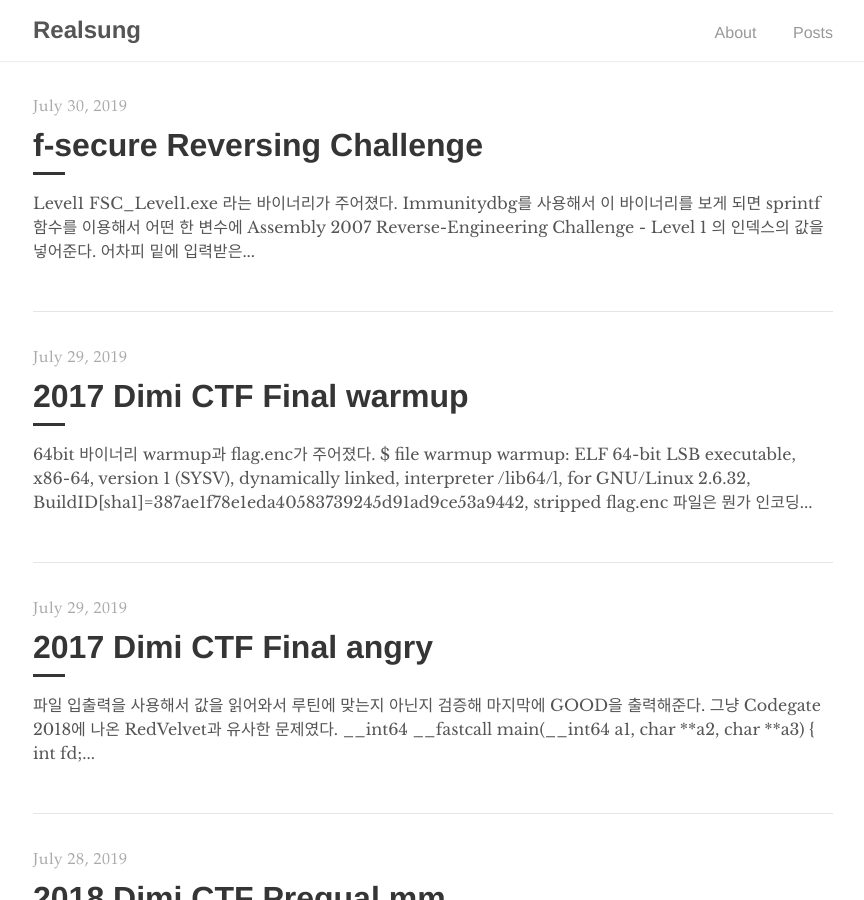
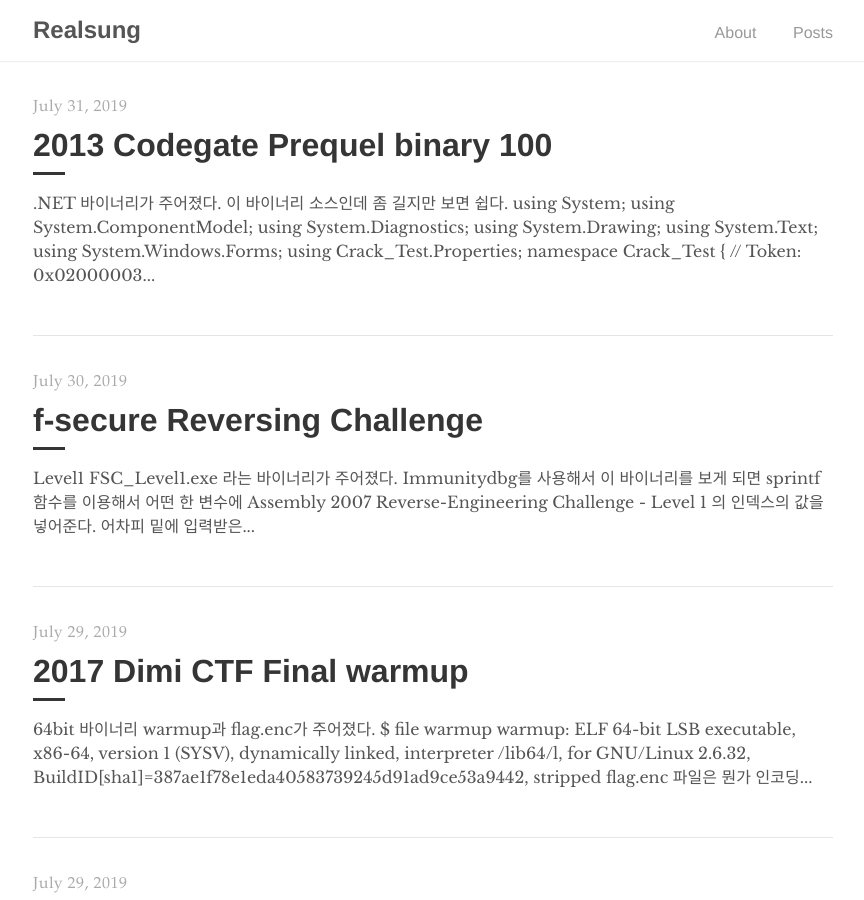
Before and after one commit to realsung/realsung.github.io_backup, a Jekyll site: the page built from index.html, in a window 1280 px wide and 900 px high. Shown: the whole window, without its empty margins (207-1071 px from the left). Built offline with Jekyll 4.4.1, drawn with Linux system fonts in a browser that asks for light colours; the list of posts is cut into pages by our own code; part of the change alters nothing that is shown; some of the changed text lies outside the part shown.

Commit message:
add 2013 codegate binary100

````diff
--- a/_posts/2019-7-24-codegate-openctf.md
+++ b/_posts/2019-7-24-codegate-openctf.md
@@ -145,9 +145,14 @@ main:
 	@ args = 0, pretend = 0, frame = 8
 	@ frame_needed = 1, uses_anonymous_args = 0
 	push	{fp, lr}
+	lr fp 순으로 stack에 값을 넣는다. 함수 프롤로그 부분
 	add	fp, sp, #4
+	fp
 	sub	sp, sp, #8
+	sp -= 8이라고 볼 수 있다.
+	스택 사용 공간을 할당하는듯 하다.
 	ldr	r0, .L5
+	*(r0) = .L5
 	bl	srand
 	bl	rand
 	mov	r2, r0
@@ -161,10 +166,15 @@ main:
 	add	r3, r3, r1
 	lsl	r3, r3, #1
 	sub	r3, r2, r3
+	r3 = r2 - r3
 	str	r3, [fp, #-8]
+	*(fp-8)에 r3를 넣는다
 	mov	r3, #0
+	r3 = 0으로 셋팅
 	str	r3, [fp, #-12]
+	*(fp-12)에 r3를 넣는다.
 	b	.L2
+	.L2 함수 호출한다.
 .L3:
 	ldr	r2, .L5+8
 	ldr	r3, [fp, #-12]
@@ -184,20 +194,34 @@ main:
 	str	r3, [fp, #-12]
 .L2:
 	ldr	r3, [fp, #-12]
+	r3 = *(fp-12)
 	cmp	r3, #25
+	r3가 25인지 비교하고 25면 제로 플래그 0으로 세팅
+	글자수만큼 계속 ~
 	ble	.L3
+	.L3 연산 결과가 작거나 같으면 .L3를 호출한다.
 	ldr	r1, .L5+8
 	ldr	r0, .L5+12
 	bl	printf
 	mov	r3, #0
+	r3에 0을 넣는다.
 	mov	r0, r3
+	r0에도 0을 넣는다.
+	리턴 값에 0을 넣은 것이다. return 0; 해준듯 하다.
 	sub	sp, fp, #4
 	@ sp needed
 	pop	{fp, pc}
-
+	함수 프롤로그 부분인듯하다.
 ```
 
 
+
+```python
+a="]cX^r@VC`b*V+idVk_+eVD(gjt\000"
+print ''.join(chr(ord(i)+9) for i in a)
+```
+
+**FLAG : `flag{I_Lik3_4rm_th4n_M1ps}`**
 
 <br />
 
--- /dev/null
+++ b/_posts/2019-7-31-2013codegate-binary100.md
@@ -0,0 +1,578 @@
+---
+layout: post
+title: 2013 Codegate Prequel binary 100
+author: "Realsung"
+comments: true
+featured: true
+sitemap :
+  changefreq : 2013 codegate binary 100
+  priority : 1.0
+---
+
+.NET 바이너리가 주어졌다.
+
+![](https://user-images.githubusercontent.com/32904385/62139796-e5f8e780-b324-11e9-8f03-22cd2e5a7422.png)
+
+이 바이너리 소스인데 좀 길지만 보면 쉽다.
+
+```c#
+using System;
+using System.ComponentModel;
+using System.Diagnostics;
+using System.Drawing;
+using System.Text;
+using System.Windows.Forms;
+using Crack_Test.Properties;
+
+namespace Crack_Test
+{
+	// Token: 0x02000003 RID: 3
+	public class Crack_Game : Form
+	{
+		// Token: 0x06000004 RID: 4 RVA: 0x00002158 File Offset: 0x00000358
+		public Crack_Game()
+		{
+			this.a();
+			this.r.MaxLength = 25;
+		}
+
+		// Token: 0x06000005 RID: 5 RVA: 0x000021DC File Offset: 0x000003DC
+		public bool TextInput(int txt)
+		{
+			bool result;
+			if (this.r.MaxLength > this.r.TextLength)
+			{
+				TextBox textBox = this.r;
+				textBox.Text += txt;
+				result = true;
+			}
+			else
+			{
+				MessageBox.Show("length error!!");
+				result = false;
+			}
+			return result;
+		}
+
+		// Token: 0x06000006 RID: 6 RVA: 0x0000223C File Offset: 0x0000043C
+		private void m(object A_0, EventArgs A_1)
+		{
+			this.b = 1;
+			this.TextInput(this.b);
+		}
+
+		// Token: 0x06000007 RID: 7 RVA: 0x00002253 File Offset: 0x00000453
+		private void l(object A_0, EventArgs A_1)
+		{
+			this.b = 2;
+			this.TextInput(this.b);
+		}
+
+		// Token: 0x06000008 RID: 8 RVA: 0x0000226A File Offset: 0x0000046A
+		private void k(object A_0, EventArgs A_1)
+		{
+			this.b = 3;
+			this.TextInput(this.b);
+		}
+
+		// Token: 0x06000009 RID: 9 RVA: 0x00002281 File Offset: 0x00000481
+		private void j(object A_0, EventArgs A_1)
+		{
+			this.b = 4;
+			this.TextInput(this.b);
+		}
+
+		// Token: 0x0600000A RID: 10 RVA: 0x00002298 File Offset: 0x00000498
+		private void i(object A_0, EventArgs A_1)
+		{
+			this.b = 5;
+			this.TextInput(this.b);
+		}
+
+		// Token: 0x0600000B RID: 11 RVA: 0x000022AF File Offset: 0x000004AF
+		private void h(object A_0, EventArgs A_1)
+		{
+			this.b = 6;
+			this.TextInput(this.b);
+		}
+
+		// Token: 0x0600000C RID: 12 RVA: 0x000022C6 File Offset: 0x000004C6
+		private void g(object A_0, EventArgs A_1)
+		{
+			this.b = 7;
+			this.TextInput(this.b);
+		}
+
+		// Token: 0x0600000D RID: 13 RVA: 0x000022DD File Offset: 0x000004DD
+		private void f(object A_0, EventArgs A_1)
+		{
+			this.b = 8;
+			this.TextInput(this.b);
+		}
+
+		// Token: 0x0600000E RID: 14 RVA: 0x000022F4 File Offset: 0x000004F4
+		private void e(object A_0, EventArgs A_1)
+		{
+			this.b = 9;
+			this.TextInput(this.b);
+		}
+
+		// Token: 0x0600000F RID: 15 RVA: 0x0000230C File Offset: 0x0000050C
+		private void d(object A_0, EventArgs A_1)
+		{
+			this.b = 0;
+			this.TextInput(this.b);
+		}
+
+		// Token: 0x06000010 RID: 16 RVA: 0x00002324 File Offset: 0x00000524
+		private void c(object A_0, EventArgs A_1)
+		{
+			try
+			{
+				this.r.Text = string.Empty;
+			}
+			catch (Exception ex)
+			{
+				Trace.WriteLine(ex.Message);
+			}
+		}
+
+		// Token: 0x06000011 RID: 17 RVA: 0x0000236C File Offset: 0x0000056C
+		private void b(object A_0, EventArgs A_1)
+		{
+			this.Shadowkey = "N0\u0005\u001aO+/\fN<37JRLJ\u001e\f\u0014\u000f\u000f";
+			string data = string.Empty;
+			string str = string.Empty;
+			if (this.r.Text != "")
+			{
+				this.Shadowkey += "\u0014\u000f\u000f\u0017\u001c<J\a\u001a)%M\f\u0015\u001f<2\u000fE\u001e\u00122\u0010V9\u00166H-\u0012@";
+				data = AESCrypt.Encrypt(this.r.Text, Crack_Game.KeyValue);
+				str = this.xorToString(data);
+				Trace.WriteLine("Encrypt key:" + str);
+				this.TransFormable(this.r.Text);
+				if (this.r.Text.Length != 16)
+				{
+					string data2 = this.a.TransForm_S();
+					string text = this.a.TransForm_B(data2);
+					MessageBox.Show(text);
+				}
+			}
+			else
+			{
+				string text2 = this.a.Md5hash(this.r.Text);
+				byte[] array = this.a.stringTobyte(AESCrypt.Encrypt(this.r.Text, Crack_Game.KeyValue));
+				string str2 = "";
+				for (int i = 0; i < array.Length; i++)
+				{
+					str2 += string.Format(" {0:X2}", array[i]);
+				}
+				for (int i = 0; i < array.Length; i++)
+				{
+					array[i] ^= 67;
+				}
+				string data3 = this.a.ByteTostring_t(array);
+				byte[] array2 = this.a.stringTobyte(this.a.TransForm());
+				for (int i = 0; i < array2.Length; i++)
+				{
+					array2[i] ^= 67;
+				}
+				string text3 = AESCrypt.Decrypt(this.a.ByteTostring_t(array2), Crack_Game.KeyValue);
+				this.a.TransForm_B(data3);
+				Trace.WriteLine(this.a.TransForm_B(data3));
+				MessageBox.Show("input password :");
+			}
+		}
+
+		// Token: 0x06000012 RID: 18 RVA: 0x0000258C File Offset: 0x0000078C
+		public byte[] stringTobyte(string str)
+		{
+			return Encoding.UTF8.GetBytes(str.ToCharArray());
+		}
+
+		// Token: 0x06000013 RID: 19 RVA: 0x000025B0 File Offset: 0x000007B0
+		public string ByteTostring(byte[] bt)
+		{
+			string text = "";
+			for (int i = 0; i < bt.Length; i++)
+			{
+				text += Encoding.Default.GetString(bt, i, 1);
+			}
+			return text;
+		}
+
+		// Token: 0x06000014 RID: 20 RVA: 0x000025F4 File Offset: 0x000007F4
+		public void TransFormable(string Data)
+		{
+			if (Data.Length == 16)
+			{
+				if (this.xorToString(AESCrypt.Encrypt(this.r.Text, Crack_Game.KeyValue)) == this.lowkey)
+				{
+					string textToDecrypt = this.StringToXOR(this.a.ByteTostring_t(this.c));
+					string text = AESCrypt.Decrypt(textToDecrypt, Crack_Game.KeyValue);
+					MessageBox.Show(text);
+				}
+				else
+				{
+					string textToDecrypt2 = this.StringToXOR(this.a.ByteTostring_t(this.d));
+					string str = AESCrypt.Decrypt(textToDecrypt2, Crack_Game.KeyValue);
+					MessageBox.Show("Do you know ?  " + str);
+				}
+			}
+		}
+
+		// Token: 0x06000015 RID: 21 RVA: 0x000026B0 File Offset: 0x000008B0
+		public string StringToXOR(string data)
+		{
+			string empty = string.Empty;
+			byte[] array = new byte[data.Length];
+			array = this.stringTobyte(data);
+			for (int i = 0; i < array.Length; i++)
+			{
+				array[i] ^= 37;
+				array[i] ^= 88;
+			}
+			return this.ByteTostring(array);
+		}
+
+		// Token: 0x06000016 RID: 22 RVA: 0x00002710 File Offset: 0x00000910
+		public string xorToString(string data)
+		{
+			string empty = string.Empty;
+			byte[] array = new byte[data.Length];
+			array = this.stringTobyte(data);
+			for (int i = 0; i < array.Length; i++)
+			{
+				array[i] ^= 21;
+			}
+			return this.ByteTostring(array);
+		}
+
+		// Token: 0x06000017 RID: 23 RVA: 0x00002765 File Offset: 0x00000965
+		private void a(object A_0, EventArgs A_1)
+		{
+		}
+
+		// Token: 0x06000018 RID: 24 RVA: 0x00002768 File Offset: 0x00000968
+		protected override void Dispose(bool disposing)
+		{
+			if (disposing && this.e != null)
+			{
+				this.e.Dispose();
+			}
+			base.Dispose(disposing);
+		}
+
+		// Token: 0x06000019 RID: 25 RVA: 0x000027A0 File Offset: 0x000009A0
+		private void a()
+		{
+			this.f = new Button();
+			this.g = new Button();
+			this.h = new Button();
+			this.i = new Button();
+			this.j = new Button();
+			this.k = new Button();
+			this.l = new Button();
+			this.m = new Button();
+			this.n = new Button();
+			this.o = new Button();
+			this.p = new Button();
+			this.q = new Button();
+			this.r = new TextBox();
+			this.s = new Label();
+			base.SuspendLayout();
+			this.f.Image = Resources.num_14;
+			this.f.Location = new Point(25, 62);
+			this.f.Name = "button1";
+			this.f.Size = new Size(56, 56);
+			this.f.TabIndex = 0;
+			this.f.UseVisualStyleBackColor = true;
+			this.f.Click += this.m;
+			this.g.Image = Resources.num_21;
+			this.g.Location = new Point(101, 62);
+			this.g.Name = "button2";
+			this.g.Size = new Size(56, 56);
+			this.g.TabIndex = 1;
+			this.g.UseVisualStyleBackColor = true;
+			this.g.Click += this.l;
+			this.h.Image = Resources.num_3;
+			this.h.Location = new Point(177, 62);
+			this.h.Name = "button3";
+			this.h.Size = new Size(56, 56);
+			this.h.TabIndex = 2;
+			this.h.UseVisualStyleBackColor = true;
+			this.h.Click += this.k;
+			this.i.Image = Resources.num_4;
+			this.i.Location = new Point(25, 124);
+			this.i.Name = "button4";
+			this.i.Size = new Size(56, 56);
+			this.i.TabIndex = 3;
+			this.i.UseVisualStyleBackColor = true;
+			this.i.Click += this.j;
+			this.j.Image = Resources.num_5;
+			this.j.Location = new Point(101, 124);
+			this.j.Name = "button5";
+			this.j.Size = new Size(56, 56);
+			this.j.TabIndex = 4;
+			this.j.UseVisualStyleBackColor = true;
+			this.j.Click += this.i;
+			this.k.Image = Resources.num_6;
+			this.k.Location = new Point(177, 124);
+			this.k.Name = "button6";
+			this.k.Size = new Size(56, 56);
+			this.k.TabIndex = 5;
+			this.k.UseVisualStyleBackColor = true;
+			this.k.Click += this.h;
+			this.l.Image = Resources.num_7;
+			this.l.Location = new Point(25, 188);
+			this.l.Name = "button7";
+			this.l.Size = new Size(56, 56);
+			this.l.TabIndex = 6;
+			this.l.UseVisualStyleBackColor = true;
+			this.l.Click += this.g;
+			this.m.Image = Resources.num_8;
+			this.m.Location = new Point(101, 188);
+			this.m.Name = "button8";
+			this.m.Size = new Size(56, 56);
+			this.m.TabIndex = 7;
+			this.m.UseVisualStyleBackColor = true;
+			this.m.Click += this.f;
+			this.n.Image = Resources.num_9;
+			this.n.Location = new Point(177, 188);
+			this.n.Name = "button9";
+			this.n.Size = new Size(56, 56);
+			this.n.TabIndex = 8;
+			this.n.UseVisualStyleBackColor = true;
+			this.n.Click += this.e;
+			this.o.Image = Resources.num_0;
+			this.o.Location = new Point(101, 249);
+			this.o.Name = "button10";
+			this.o.Size = new Size(56, 56);
+			this.o.TabIndex = 9;
+			this.o.UseVisualStyleBackColor = true;
+			this.o.Click += this.d;
+			this.p.Font = new Font("굴림", 17f);
+			this.p.Image = Resources.key_;
+			this.p.Location = new Point(25, 249);
+			this.p.Name = "button11";
+			this.p.Size = new Size(56, 56);
+			this.p.TabIndex = 10;
+			this.p.UseVisualStyleBackColor = true;
+			this.p.Click += this.b;
+			this.q.Image = Resources.key__;
+			this.q.Location = new Point(177, 249);
+			this.q.Name = "Bt_Delete";
+			this.q.Size = new Size(56, 56);
+			this.q.TabIndex = 11;
+			this.q.UseVisualStyleBackColor = true;
+			this.q.Click += this.c;
+			this.r.Enabled = false;
+			this.r.Location = new Point(25, 25);
+			this.r.MaxLength = 1;
+			this.r.Name = "textBox_Input";
+			this.r.Size = new Size(208, 21);
+			this.r.TabIndex = 12;
+			this.r.TextAlign = HorizontalAlignment.Right;
+			this.s.AutoSize = true;
+			this.s.Location = new Point(81, 370);
+			this.s.Name = "label_Msg";
+			this.s.Size = new Size(0, 12);
+			this.s.TabIndex = 13;
+			base.AutoScaleDimensions = new SizeF(7f, 12f);
+			base.AutoScaleMode = AutoScaleMode.Font;
+			this.BackgroundImage = Resources.codegate_back4;
+			base.ClientSize = new Size(263, 399);
+			base.Controls.Add(this.s);
+			base.Controls.Add(this.r);
+			base.Controls.Add(this.q);
+			base.Controls.Add(this.p);
+			base.Controls.Add(this.o);
+			base.Controls.Add(this.n);
+			base.Controls.Add(this.m);
+			base.Controls.Add(this.l);
+			base.Controls.Add(this.k);
+			base.Controls.Add(this.j);
+			base.Controls.Add(this.i);
+			base.Controls.Add(this.h);
+			base.Controls.Add(this.g);
+			base.Controls.Add(this.f);
+			this.Cursor = Cursors.Arrow;
+			this.Font = new Font("굴림", 9f);
+			base.FormBorderStyle = FormBorderStyle.FixedToolWindow;
+			base.Name = "Crack_Game";
+			base.StartPosition = FormStartPosition.CenterScreen;
+			this.Text = "Door_Lock";
+			base.TopMost = true;
+			base.Load += this.a;
+			base.ResumeLayout(false);
+			base.PerformLayout();
+		}
+
+		// Token: 0x04000003 RID: 3
+		private StringCrypt a = new StringCrypt();
+
+		// Token: 0x04000004 RID: 4
+		public static string KeyValue = "9e2ea73295c7201c5ccd044477228527";
+
+		// Token: 0x04000005 RID: 5
+		public string lowkey = "@DT$:~zRbD_!qFWQMAtC's[_t:&&YF\u007fWQE ^o-EBAr%(";
+
+		// Token: 0x04000006 RID: 6
+		private int b;
+
+		// Token: 0x04000007 RID: 7
+		private byte[] c = new byte[]
+{63,30,57,47,20,78,50,54,51,5,37,41,82,40,69,30,42,56,36,73,60,68,79,86,24,73,76,19,9,27,42,4,82,42,28,86,79,11,17,63,23,14,48,64};
+
+		// Token: 0x04000008 RID: 8
+		private byte[] d = new byte[]
+		{
+22,52,4,72,40,18,41,22,23,45,21,28,42,63,23,49,75,76,39,5,9,13,8,43,37,59,42,45,5,48,10,47,7,42,12,41,20,79,37,46,39,3126,64};
+
+		// Token: 0x04000009 RID: 9
+		public string Shadowkey = string.Empty;
+
+		// Token: 0x0400000A RID: 10
+		private IContainer e = null;
+
+		// Token: 0x0400000B RID: 11
+		private Button f;
+
+		// Token: 0x0400000C RID: 12
+		private Button g;
+
+		// Token: 0x0400000D RID: 13
+		private Button h;
+
+		// Token: 0x0400000E RID: 14
+		private Button i;
+
+		// Token: 0x0400000F RID: 15
+		private Button j;
+
+		// Token: 0x04000010 RID: 16
+		private Button k;
+
+		// Token: 0x04000011 RID: 17
+		private Button l;
+
+		// Token: 0x04000012 RID: 18
+		private Button m;
+
+		// Token: 0x04000013 RID: 19
+		private Button n;
+
+		// Token: 0x04000014 RID: 20
+		private Button o;
+
+		// Token: 0x04000015 RID: 21
+		private Button p;
+
+		// Token: 0x04000016 RID: 22
+		private Button q;
+
+		// Token: 0x04000017 RID: 23
+		private TextBox r;
+
+		// Token: 0x04000018 RID: 24
+		private Label s;
+	}
+}
+```
+
+핵심 코드만 보자면 입력 받는 값의 길이는 16글자이다.
+
+```c#
+public void TransFormable(string Data)
+		{
+			if (Data.Length == 16)
+			{
+				if (this.xorToString(AESCrypt.Encrypt(this.r.Text, Crack_Game.KeyValue)) == this.lowkey)
+				{
+					string textToDecrypt = this.StringToXOR(this.a.ByteTostring_t(this.c));
+					string text = AESCrypt.Decrypt(textToDecrypt, Crack_Game.KeyValue);
+					MessageBox.Show(text);
+				}
+				else
+				{
+					string textToDecrypt2 = this.StringToXOR(this.a.ByteTostring_t(this.d));
+					string str = AESCrypt.Decrypt(textToDecrypt2, Crack_Game.KeyValue);
+					MessageBox.Show("Do you know ?  " + str);
+				}
+			}
+		}
+
+public string StringToXOR(string data)
+		{
+			string empty = string.Empty;
+			byte[] array = new byte[data.Length];
+			array = this.stringTobyte(data);
+			for (int i = 0; i < array.Length; i++)
+			{
+				array[i] ^= 37;
+				array[i] ^= 88;
+			}
+			return this.ByteTostring(array);
+		}
+
+public static string KeyValue = "9e2ea73295c7201c5ccd044477228527";
+
+public string lowkey = "@DT$:~zRbD_!qFWQMAtC's[_t:&&YF\u007fWQE ^o-EBAr%(";
+
+private byte[] c = new byte[]{ 63,30,57,47,20,78,50,54,51,5,37,41,82,40,69,30,42,56,36,73,60,68,79,86,24,73,76,19,9,27,42,4,82,42,28,86,79,11,17,63,23,14,48,64};
+
+private byte[] d = new byte[]{
+22,52,4,72,40,18,41,22,23,45,21,28,42,63,23,49,75,76,39,5,9,13,8,43,37,59,42,45,5,48,10,47,7,42,12,41,20,79,37,46,39,31,26,64};
+```
+
+우선 16글자만 맞추고 입력하면 아래와 같은 글자를 출력해준다. 그러므로 우리는 lowkey랑 입력받은 걸 AES Encrypt하고 xor한 값이 같으면 c 를 XOR연산 후에 AES Decrypt 해준다. 길이만 맞고 lowkey랑은 다르면 d를 Decrypt 해준다. 우리는 이를 이용해서 풀 수 있다.
+
+![](https://user-images.githubusercontent.com/32904385/62141553-b9929a80-b327-11e9-888b-a67664d6111e.png)
+
+만약 c와 d를 바꾸고 길이만 16으로 맞춘 후 아무거나 입력한다면 플래그가 담인 것을 Decrypt하게 된다. 우선은 푸는 방법은 여러개가 있다. 바이너리를 패치해서 c와 d를 바꾸거나 이 .cs 파일을 변수를 서로 바꿔주고 컴파일 하면 된다.
+
+![](https://user-images.githubusercontent.com/32904385/62143563-2e1b0880-b32b-11e9-9213-c73439442223.png)
+
+나는 바이너리 패치를 했다. 그냥 d를 c로 바꿔서 c가 Decrypt 되게 했다.
+
+이제 이 바이너리를 길이만 맞추고 실행해주면 c가 Decrypt 되서 MessageBox로 출력된다.
+
+![](https://user-images.githubusercontent.com/32904385/62143566-2f4c3580-b32b-11e9-837a-675a6d52ef28.png)
+
+다른 방법으로는 c의 테이블 값을 가져오고 역연산 해주면 된다.
+
+```python
+# -*- coding:utf-8 -*-
+import base64
+
+# length = 16
+c=[63,30,57,47,20,78,50,54,51,5,37,41,82,40,69,30,42,56,36,73,60,68,79,86,24,73,76,19,9,27,42,4,82,42,28,86,79,11,17,63,23,14,48,64]
+enc = []
+for i in c:
+	enc.append(i^37^88)
+a = ''.join(chr(i) for i in enc)
+a = base64.b64decode(a)
+print a
+```
+
+우선은 StringToXOR의 값을 먼저 구해주었다. `BcDRi3OKNxXT/U8cWEY4A92+e41ntfWy/Wa+2vlBjsM=`
+
+AES-256-CBC Decrypt 하는 것을 찾다가 php의 crypt_decrypt를 이용해서 풀었다.
+
+```php
+<?php
+$text = "BcDRi3OKNxXT/U8cWEY4A92+e41ntfWy/Wa+2vlBjsM=";
+$algorithm = MCRYPT_RIJNDAEL_256;
+$mode = MCRYPT_MODE_CBC;
+$keyvalue = '9e2ea73295c7201c5ccd044477228527';
+$bytes = $keyvalue;
+$iv = $key = $bytes;
+$flag = mcrypt_decrypt($algorithm, $key, base64_decode($text),$mode, $iv);
+print $flag;
+?>
+```
+
+![](https://user-images.githubusercontent.com/32904385/62139799-e6917e00-b324-11e9-9dde-ce757e979b56.png)
+
+그냥 C# 변수 서로 바꿔주고 몇개 바꾸고 컴파일 해주면 된다. 그러면 passcode는 `198711102130301` 이렇게 나온다.
+
+**FLAG : `code9ate2013 Start`**
````
